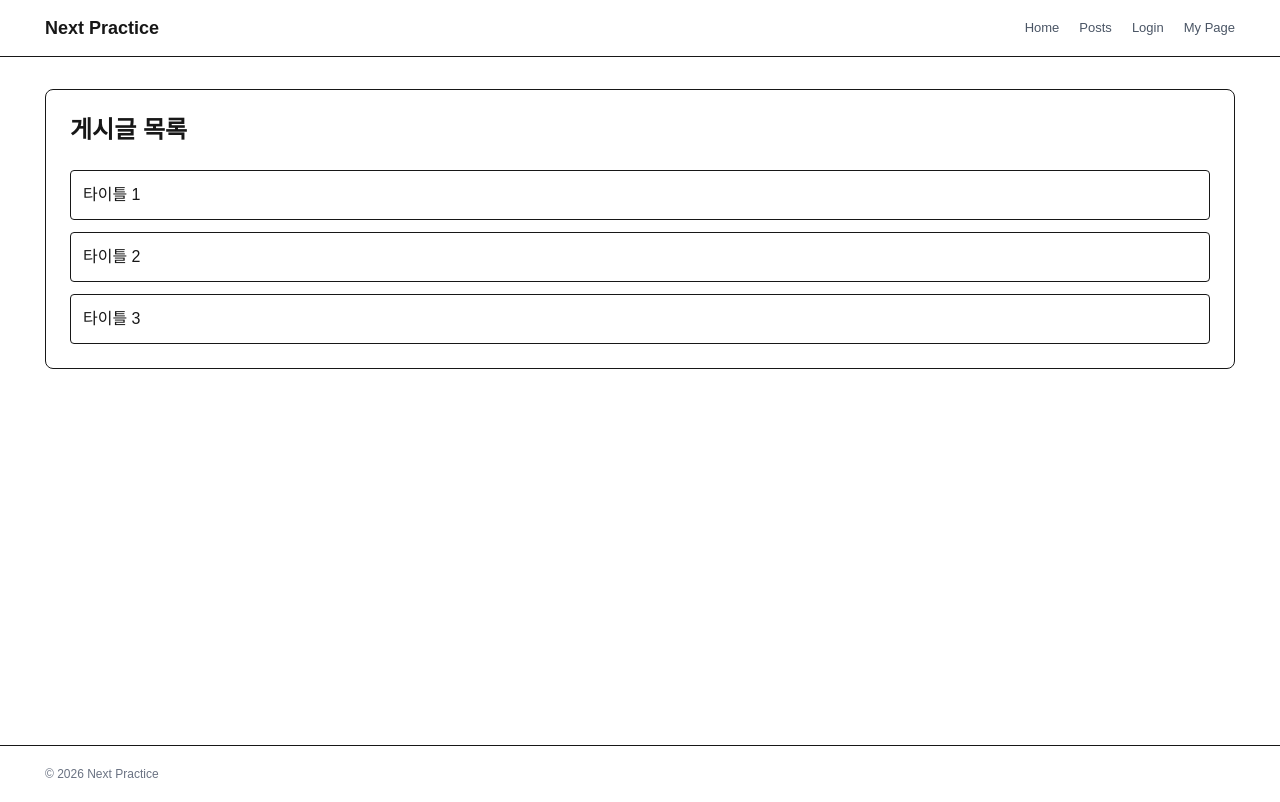
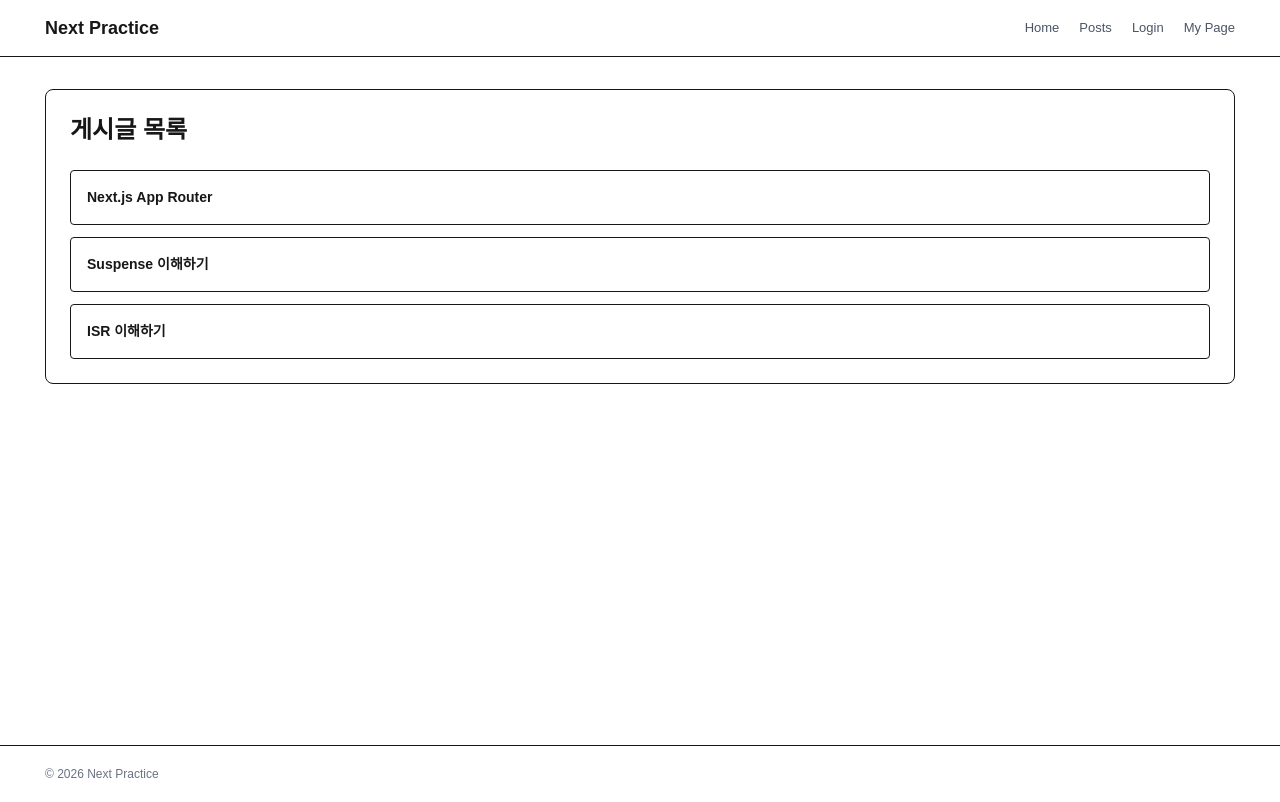
Before and after one commit to MJB9595/Front_NextJS_Test, a Next.js app: page /posts in a window 1280 px wide. Built offline with nearby package versions, Linux system fonts and the light colour scheme.

Commit message:
feat: suspence, loading추가

```diff
--- a/src/app/(main)/posts/page.tsx
+++ b/src/app/(main)/posts/page.tsx
@@ -1,9 +1,12 @@
-import Link from 'next/link';
+import PostList from "@/app/components/PostList";
+import SlowPostList from "@/app/components/SlowPostList";
+import Link from "next/link";
+import { Suspense } from "react";
 
 const posts = [
-	{ id: 1, title: '타이틀 1' },
-	{ id: 2, title: '타이틀 2' },
-	{ id: 3, title: '타이틀 3' },
+  { id: 1, title: "타이틀 1" },
+  { id: 2, title: "타이틀 2" },
+  { id: 3, title: "타이틀 3" },
 ];
 
 export default function Page() {
@@ -12,7 +15,12 @@
       <h1 className="mb-6 text-2xl font-bold">게시글 목록</h1>
 
       <div className="space-y-3">
-				{posts.map((post) => (
+        {/* <PostList /> */}
+        <Suspense fallback={<PostListSkeleton />}>
+          <SlowPostList />
+        </Suspense>
+
+        {/* {posts.map((post) => (
 					<Link
 						key={post.id}
 						href={`/posts/${post.id}`}
@@ -20,8 +28,18 @@
 					>
 						{post.title}
 					</Link>
-				))}
+				))} */}
       </div>
     </div>
   );
 }
+
+function PostListSkeleton() {
+  return (
+    <div className="space-y-3">
+      <div className="h-[54px] animate-pulse rounded border bg-gray-100" />
+      <div className="h-[54px] animate-pulse rounded border bg-gray-100" />
+      <div className="h-[54px] animate-pulse rounded border bg-gray-100" />
+    </div>
+  );
+}
--- /dev/null
+++ b/src/app/components/PostList.tsx
@@ -0,0 +1,22 @@
+import Link from 'next/link';
+
+const posts = [
+	{ id: 1, title: '타이틀 1' },
+	{ id: 2, title: '타이틀 2' },
+	{ id: 3, title: '타이틀 3' },
+];
+export default function PostList() {
+	return (
+		<div>
+			{posts.map((post) => (
+				<Link
+					key={post.id}
+					href={`/posts/${post.id}`}
+					className="block rounded border p-3 hover:bg-gray-50"
+				>
+					{post.title}
+				</Link>
+			))}
+		</div>
+	);
+}
--- /dev/null
+++ b/src/app/components/SlowPostList.tsx
@@ -0,0 +1,23 @@
+async function wait(ms: number) {
+	return new Promise((resolve) => setTimeout(resolve, ms));
+}
+
+export default async function SlowPostList() {
+	await wait(3000);
+
+	const posts = [
+		{ id: 1, title: 'Next.js App Router' },
+		{ id: 2, title: 'Suspense 이해하기' },
+		{ id: 3, title: 'ISR 이해하기' },
+	];
+
+	return (
+		<div className="space-y-3">
+			{posts.map((post) => (
+				<div key={post.id} className="rounded border p-4">
+					<p className="text-[14px] font-semibold">{post.title}</p>
+				</div>
+			))}
+		</div>
+	);
+}
```
Lines whose indentation alone changed are shown as unchanged.
